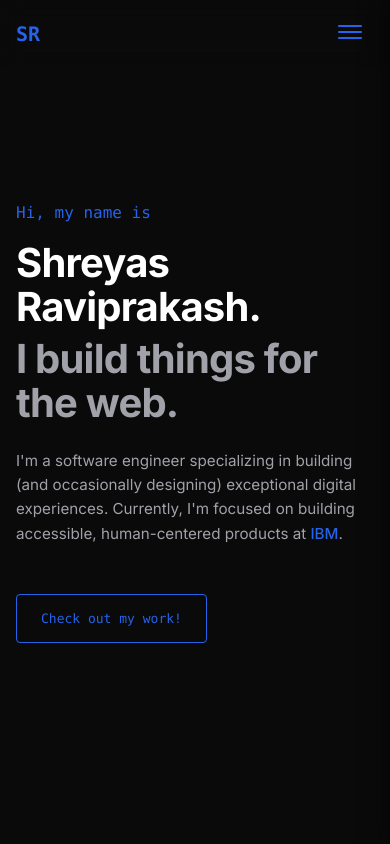
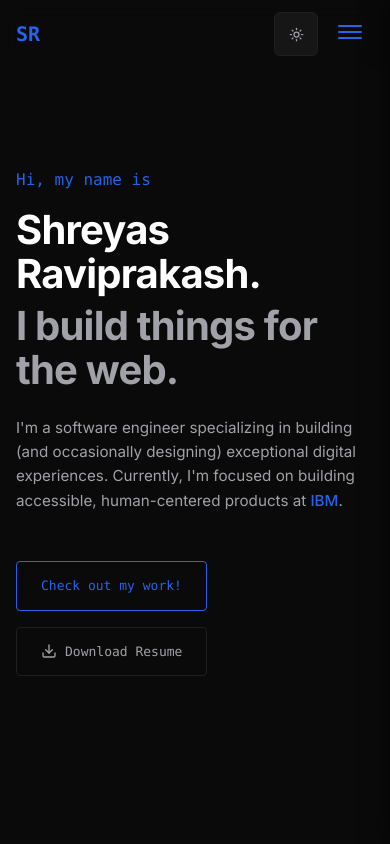
Before and after one commit to Shreyas2877/portfolio, a React (Vite) app: page / in a window 390 px wide. Shown: the top 844 px of the page. Built offline with nearby package versions, Linux system fonts and the light colour scheme.

Commit message:
resume changes

```diff
--- a/src/App.tsx
+++ b/src/App.tsx
@@ -1,4 +1,5 @@
 import './App.css';
+import { ThemeProvider } from './contexts/ThemeContext';
 import Header from './components/Header';
 import Hero from './sections/Hero';
 import About from './sections/About';
@@ -9,6 +10,7 @@ import Footer from './components/Footer';
 
 function App() {
   return (
+    <ThemeProvider>
       <div className="App">
         <Header />
         <main>
@@ -20,6 +22,7 @@ function App() {
         </main>
         <Footer />
       </div>
+    </ThemeProvider>
   );
 }
 
--- a/src/components/Header.css
+++ b/src/components/Header.css
@@ -4,13 +4,13 @@
   left: 0;
   right: 0;
   z-index: 1000;
-  background: rgba(10, 10, 10, 0.8);
+  background: color-mix(in srgb, var(--bg-primary) 80%, transparent);
   backdrop-filter: blur(10px);
   transition: all 0.3s ease;
 }
 
 .header.scrolled {
-  background: rgba(10, 10, 10, 0.95);
+  background: color-mix(in srgb, var(--bg-primary) 95%, transparent);
   box-shadow: 0 2px 20px rgba(0, 0, 0, 0.3);
 }
 
@@ -73,6 +73,39 @@
   color: var(--text-primary);
 }
 
+.header-actions {
+  display: flex;
+  align-items: center;
+  gap: 1rem;
+}
+
+.theme-toggle {
+  background: rgba(255, 255, 255, 0.05);
+  border: 1px solid var(--border-color);
+  border-radius: 6px;
+  width: 36px;
+  height: 36px;
+  display: flex;
+  align-items: center;
+  justify-content: center;
+  cursor: pointer;
+  color: var(--text-secondary);
+  transition: all 0.25s ease;
+  padding: 0;
+  z-index: 1001;
+}
+
+.theme-toggle:hover {
+  background: rgba(255, 255, 255, 0.1);
+  border-color: var(--accent);
+  color: var(--accent);
+  transform: rotate(15deg);
+}
+
+.theme-toggle svg {
+  transition: transform 0.3s ease;
+}
+
 .mobile-menu-toggle {
   display: none;
   background: none;
@@ -116,6 +149,20 @@
 @media (max-width: 768px) {
   .nav {
     padding: 1rem 1.5rem;
+  }
+
+  .header-actions {
+    gap: 0.75rem;
+  }
+
+  .theme-toggle {
+    width: 32px;
+    height: 32px;
+  }
+
+  .theme-toggle svg {
+    width: 16px;
+    height: 16px;
   }
 
   .mobile-menu-toggle {
@@ -169,4 +216,14 @@
   .nav-link {
     font-size: 0.875rem;
   }
+
+  .theme-toggle {
+    width: 30px;
+    height: 30px;
+  }
+
+  .theme-toggle svg {
+    width: 15px;
+    height: 15px;
+  }
 }
--- a/src/components/Header.tsx
+++ b/src/components/Header.tsx
@@ -1,9 +1,11 @@
 import React, { useState, useEffect } from 'react';
 import './Header.css';
+import { useTheme } from '../contexts/ThemeContext';
 
 const Header: React.FC = () => {
   const [isScrolled, setIsScrolled] = useState(false);
   const [isMobileMenuOpen, setIsMobileMenuOpen] = useState(false);
+  const { theme, toggleTheme } = useTheme();
 
   useEffect(() => {
     const handleScroll = () => {
@@ -54,6 +56,32 @@ const Header: React.FC = () => {
           ))}
         </ul>
 
+        <div className="header-actions">
+          <button
+            className="theme-toggle"
+            onClick={toggleTheme}
+            aria-label={`Switch to ${theme === 'dark' ? 'darker' : 'dark'} theme`}
+            title={`Switch to ${theme === 'dark' ? 'darker' : 'dark'} theme`}
+          >
+            {theme === 'dark' ? (
+              <svg width="18" height="18" viewBox="0 0 24 24" fill="none" stroke="currentColor" strokeWidth="2" strokeLinecap="round" strokeLinejoin="round">
+                <path d="M21 12.79A9 9 0 1 1 11.21 3 7 7 0 0 0 21 12.79z"></path>
+              </svg>
+            ) : (
+              <svg width="18" height="18" viewBox="0 0 24 24" fill="none" stroke="currentColor" strokeWidth="2" strokeLinecap="round" strokeLinejoin="round">
+                <circle cx="12" cy="12" r="4"></circle>
+                <path d="M12 2v2"></path>
+                <path d="M12 20v2"></path>
+                <path d="M4.93 4.93l1.41 1.41"></path>
+                <path d="M17.66 17.66l1.41 1.41"></path>
+                <path d="M2 12h2"></path>
+                <path d="M20 12h2"></path>
+                <path d="M6.34 17.66l-1.41 1.41"></path>
+                <path d="M19.07 4.93l-1.41 1.41"></path>
+              </svg>
+            )}
+          </button>
+
           <button
             className="mobile-menu-toggle"
             onClick={toggleMobileMenu}
@@ -65,6 +93,7 @@ const Header: React.FC = () => {
               <span></span>
             </span>
           </button>
+        </div>
       </nav>
     </header>
   );
--- /dev/null
+++ b/src/contexts/ThemeContext.tsx
@@ -0,0 +1,40 @@
+import React, { createContext, useContext, useState, useEffect } from 'react';
+
+type Theme = 'dark' | 'darker';
+
+interface ThemeContextType {
+  theme: Theme;
+  toggleTheme: () => void;
+}
+
+const ThemeContext = createContext<ThemeContextType | undefined>(undefined);
+
+export const ThemeProvider: React.FC<{ children: React.ReactNode }> = ({ children }) => {
+  const [theme, setTheme] = useState<Theme>(() => {
+    const saved = localStorage.getItem('theme') as Theme;
+    return saved || 'darker';
+  });
+
+  useEffect(() => {
+    document.documentElement.setAttribute('data-theme', theme);
+    localStorage.setItem('theme', theme);
+  }, [theme]);
+
+  const toggleTheme = () => {
+    setTheme((prev) => (prev === 'dark' ? 'darker' : 'dark'));
+  };
+
+  return (
+    <ThemeContext.Provider value={{ theme, toggleTheme }}>
+      {children}
+    </ThemeContext.Provider>
+  );
+};
+
+export const useTheme = () => {
+  const context = useContext(ThemeContext);
+  if (context === undefined) {
+    throw new Error('useTheme must be used within a ThemeProvider');
+  }
+  return context;
+};
--- a/src/index.css
+++ b/src/index.css
@@ -98,6 +98,32 @@ h6 {
   --card-bg: #111111;
 }
 
+/* Dark theme (lighter dark) */
+[data-theme="dark"] {
+  --bg-primary: #0f172a;
+  --bg-secondary: #1e293b;
+  --text-primary: #f8fafc;
+  --text-secondary: #cbd5e1;
+  --accent: #2563eb;
+  --accent-hover: #1d4ed8;
+  --border-color: #334155;
+  --card-bg: #1e293b;
+  --bg-primary-rgb: 15, 23, 42;
+}
+
+/* Darker theme (current default) */
+[data-theme="darker"] {
+  --bg-primary: #0a0a0a;
+  --bg-secondary: #111111;
+  --text-primary: #ffffff;
+  --text-secondary: #a1a1aa;
+  --accent: #2563eb;
+  --accent-hover: #1d4ed8;
+  --border-color: #1f1f1f;
+  --card-bg: #111111;
+  --bg-primary-rgb: 10, 10, 10;
+}
+
 /* Mobile optimizations */
 @media (max-width: 768px) {
   body {
--- a/src/sections/Hero.css
+++ b/src/sections/Hero.css
@@ -56,10 +56,15 @@
 
 .hero-cta {
   margin-top: 2rem;
+  display: flex;
+  gap: 1rem;
+  flex-wrap: wrap;
 }
 
 .btn {
-  display: inline-block;
+  display: inline-flex;
+  align-items: center;
+  justify-content: center;
   padding: 1rem 1.75rem;
   border-radius: 4px;
   font-size: 0.875rem;
@@ -68,19 +73,37 @@
   cursor: pointer;
   transition: all 0.25s ease;
   font-family: 'SF Mono', 'Monaco', 'Inconsolata', 'Roboto Mono', monospace;
-  border: 1px solid var(--accent);
   background: transparent;
-  color: var(--accent);
+  outline: none;
+  border: none;
 }
 
 .btn-primary {
   color: var(--accent);
-  border-color: var(--accent);
+  border: 1px solid var(--accent);
 }
 
 .btn-primary:hover {
   background: rgba(37, 99, 235, 0.1);
   transform: translateY(-2px);
+}
+
+.btn-secondary {
+  color: var(--text-secondary);
+  border: 1px solid var(--border-color);
+  background: transparent;
+  gap: 0.5rem;
+}
+
+.btn-secondary:hover {
+  background: rgba(255, 255, 255, 0.05);
+  border-color: var(--text-secondary);
+  color: var(--text-primary);
+  transform: translateY(-2px);
+}
+
+.btn-secondary svg {
+  flex-shrink: 0;
 }
 
 @keyframes fadeInUp {
--- a/src/sections/Hero.tsx
+++ b/src/sections/Hero.tsx
@@ -2,6 +2,15 @@ import React from 'react';
 import './Hero.css';
 
 const Hero: React.FC = () => {
+  const handleResumeDownload = () => {
+    const link = document.createElement('a');
+    link.href = '/ShreyasRaviprakashResume.pdf';
+    link.download = 'Shreyas_Raviprakash_Resume.pdf';
+    document.body.appendChild(link);
+    link.click();
+    document.body.removeChild(link);
+  };
+
   return (
     <section id="hero" className="hero">
       <div className="hero-container">
@@ -23,6 +32,17 @@ const Hero: React.FC = () => {
             >
               Check out my work!
             </a>
+            <button
+              onClick={handleResumeDownload}
+              className="btn btn-secondary"
+            >
+              <svg width="16" height="16" viewBox="0 0 24 24" fill="none" stroke="currentColor" strokeWidth="2" strokeLinecap="round" strokeLinejoin="round">
+                <path d="M21 15v4a2 2 0 0 1-2 2H5a2 2 0 0 1-2-2v-4"></path>
+                <polyline points="7 10 12 15 17 10"></polyline>
+                <line x1="12" y1="15" x2="12" y2="3"></line>
+              </svg>
+              Download Resume
+            </button>
           </div>
         </div>
       </div>
```
Also changed, not shown: 1 other file (tests, documents, lock files or other folders). Lines whose indentation alone changed are shown as unchanged.
